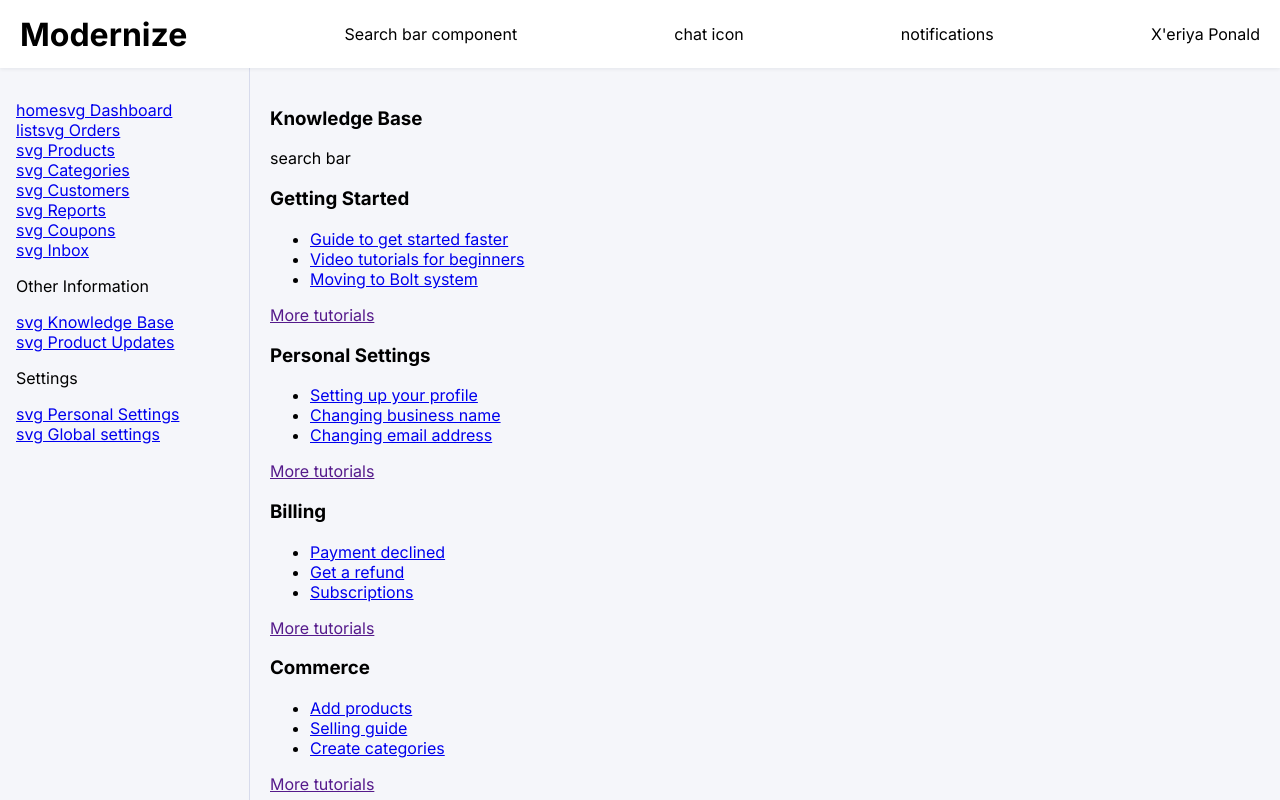
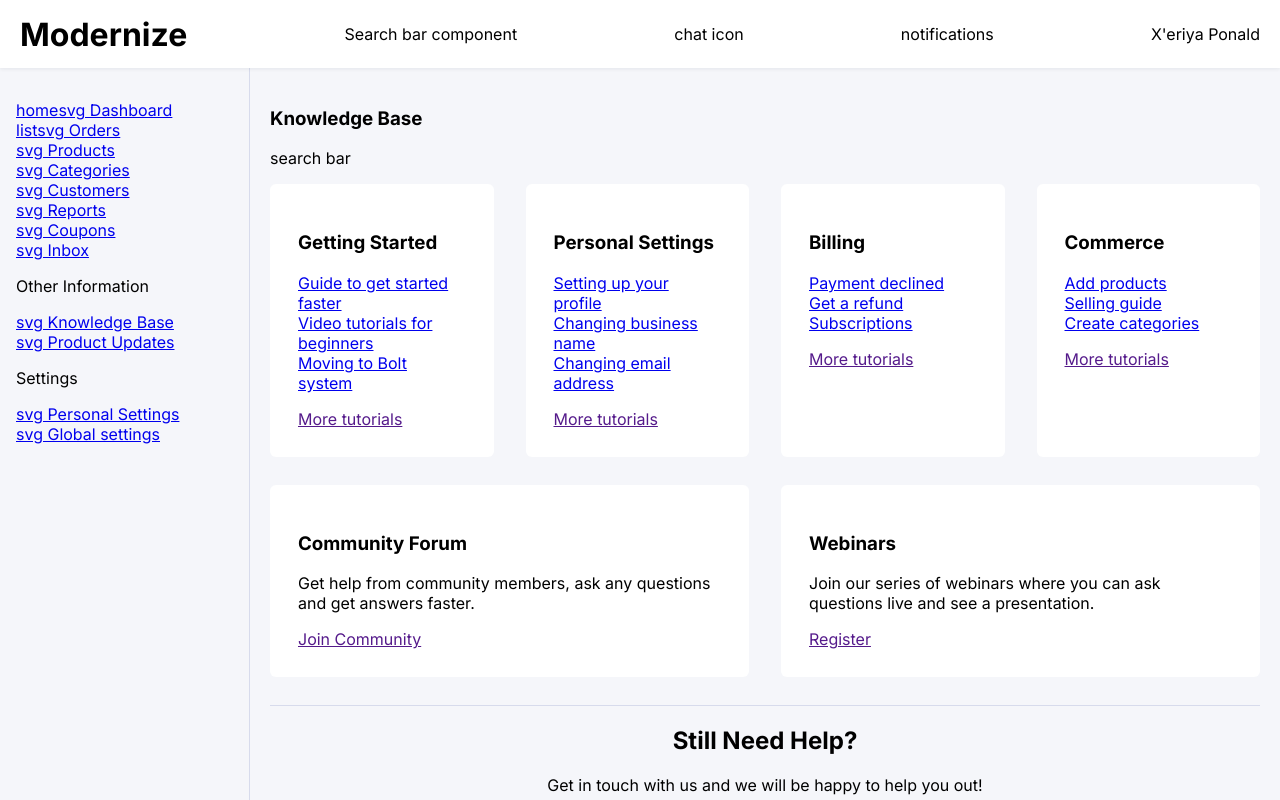
Before and after one commit to emoore29/Frontend-Angular-Challenge, an Angular app in the folder greenbase-app/: page / in a window 1280 px wide. Shown: the top 800 px of the page. Built offline with nearby package versions, Linux system fonts and the light colour scheme.

Commit message:
added grid styling to knowledge cards

```diff
--- a/greenbase-app/src/app/app.component.sass
+++ b/greenbase-app/src/app/app.component.sass
@@ -1,5 +1,4 @@
 .main
-      width: 100vw
       margin: 0
 
 .main-content
--- a/greenbase-app/src/app/content/content.component.html
+++ b/greenbase-app/src/app/content/content.component.html
@@ -1,15 +1,21 @@
 <section class="content">
   <h1>Knowledge Base</h1>
   <p>search bar</p>
-  <section id="knowledge-cards" *ngFor="let card of knowledgeCards">
-    <app-knowledge-card [cardData]="card"></app-knowledge-card>
+  <section class="knowledge-cards">
+    <app-knowledge-card
+      *ngFor="let card of knowledgeCards"
+      [cardData]="card"
+    ></app-knowledge-card>
   </section>
-  <section id="secondary-cards" *ngFor="let card of secondaryCards">
+  <section class="secondary-cards">
     <app-secondary-knowledge-card
       [cardData]="card"
+      *ngFor="let card of secondaryCards"
     ></app-secondary-knowledge-card>
   </section>
-  <h2>Still Need Help?</h2>
-  <p>Get in touch with us and we will be happy to help you out!</p>
-  <button>Contact Support</button>
+  <section class="questions">
+    <h2>Still Need Help?</h2>
+    <p>Get in touch with us and we will be happy to help you out!</p>
+    <button>Contact Support</button>
+  </section>
 </section>
--- a/greenbase-app/src/app/content/content.component.sass
+++ b/greenbase-app/src/app/content/content.component.sass
@@ -1,4 +1,20 @@
 .content
       padding: 20px
       background-color: #F5F6FA
-      height: 100vh
+      height: 100%
+
+.knowledge-cards
+      display: grid
+      grid-template-columns: 1fr 1fr 1fr 1fr
+      gap: 32px
+      margin-bottom: 28px
+
+.secondary-cards
+      display: grid
+      grid-template-columns: 1fr 1fr
+      gap: 32px
+      margin-bottom: 28px
+
+.questions
+      text-align: center
+      border-top: 1px solid #D7DBEC
--- a/greenbase-app/src/app/knowledge-card/knowledge-card.component.html
+++ b/greenbase-app/src/app/knowledge-card/knowledge-card.component.html
@@ -1,8 +1,8 @@
-<div>
+<div class="knowledge-card">
   <h3>
     {{ cardData?.title }}
   </h3>
-  <ul>
+  <ul class="knowledge-card-list">
     <li class="link" *ngFor="let link of cardData?.links">
       <a href="#">{{ link }}</a>
     </li>
--- a/greenbase-app/src/app/knowledge-card/knowledge-card.component.sass
+++ b/greenbase-app/src/app/knowledge-card/knowledge-card.component.sass
@@ -0,0 +1,9 @@
+.knowledge-card
+      background-color: #FFFFFF
+      border-radius: 6px
+      padding: 28px
+      height: 100%
+
+.knowledge-card-list
+      padding-left: 0
+      list-style-type: none
--- a/greenbase-app/src/app/navigation/navigation.component.sass
+++ b/greenbase-app/src/app/navigation/navigation.component.sass
@@ -4,9 +4,8 @@
       border-right: 1px solid #D7DBEC
       width: 250px
       padding: 16px
-      height: 100vh
       z-index: 1
-
+      height: 100%
 
 .nav-list
       padding-left: 0
--- a/greenbase-app/src/app/secondary-knowledge-card/secondary-knowledge-card.component.html
+++ b/greenbase-app/src/app/secondary-knowledge-card/secondary-knowledge-card.component.html
@@ -1,4 +1,4 @@
-<div>
+<div class="secondary-card">
   <h3>
     {{ cardData?.title }}
   </h3>
--- a/greenbase-app/src/app/secondary-knowledge-card/secondary-knowledge-card.component.sass
+++ b/greenbase-app/src/app/secondary-knowledge-card/secondary-knowledge-card.component.sass
@@ -0,0 +1,5 @@
+.secondary-card
+      background-color: #FFFFFF
+      border-radius: 6px
+      padding: 28px
+      height: 100%
```
